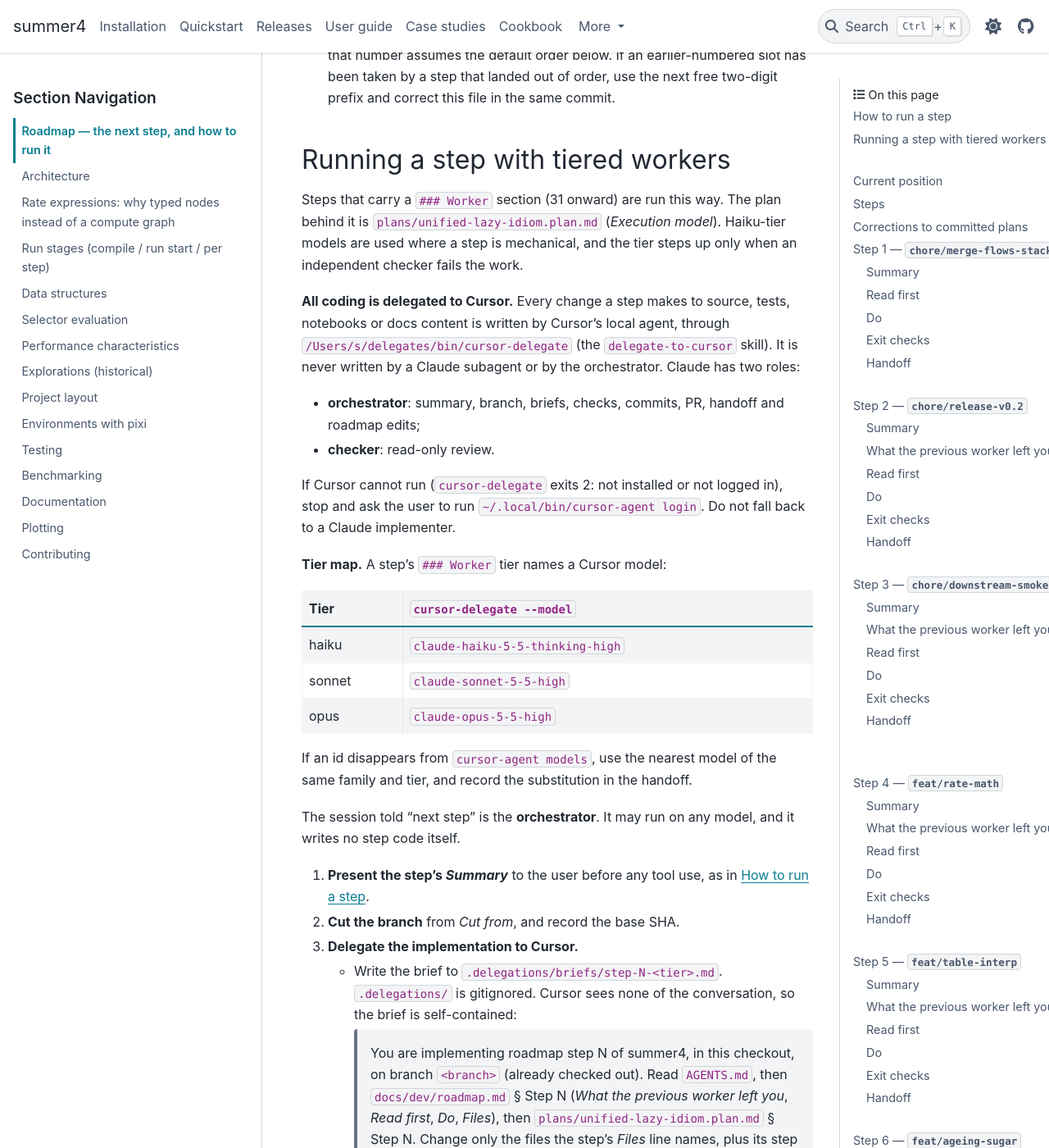
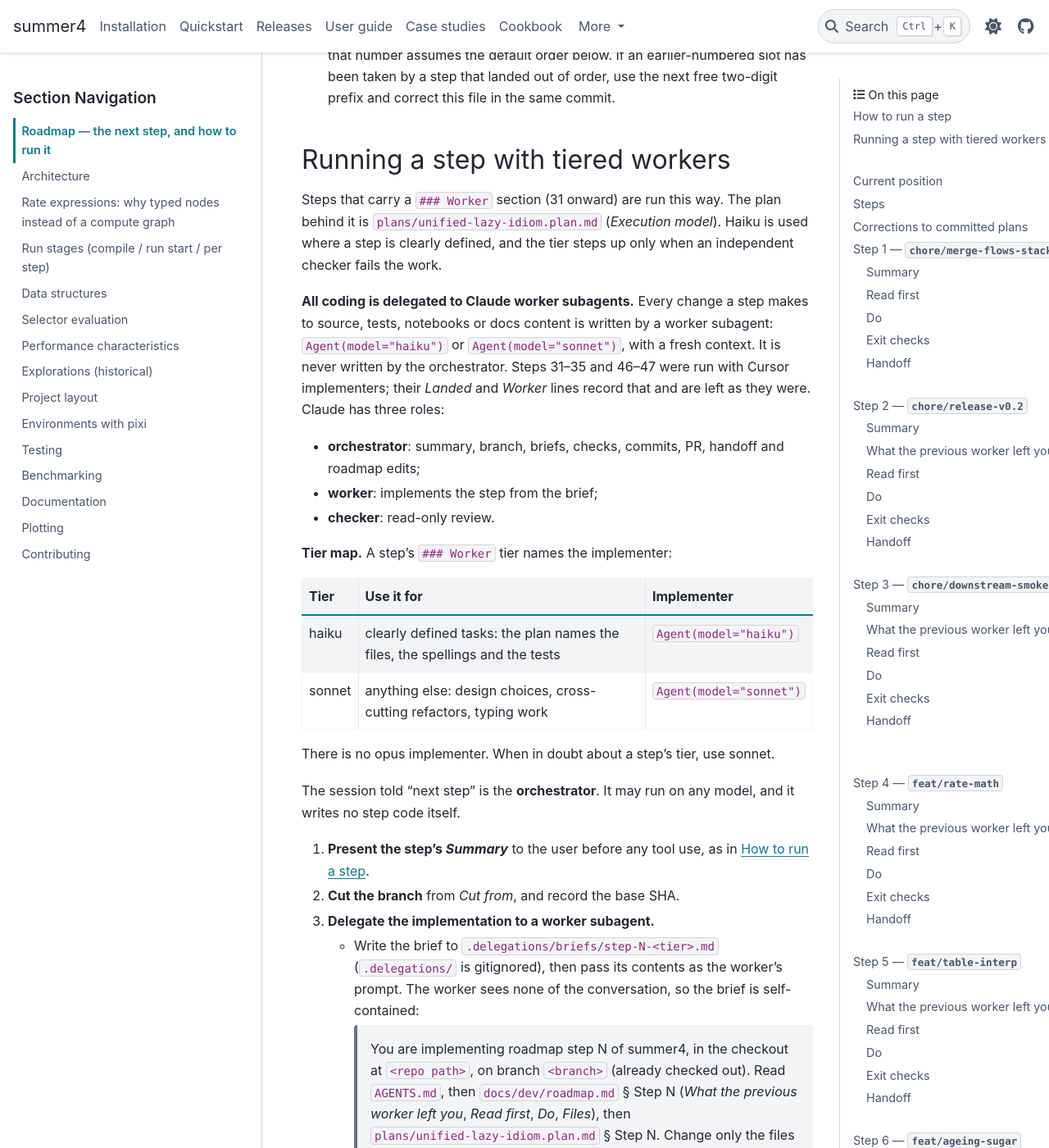
Before and after one commit to monash-emu/summer4, a Sphinx documentation site: the page built from docs/dev/roadmap.md, in a window 1280 px wide and 1400 px high, scrolled down 1935 px. Shown: the whole window at 82% size. Built offline with Sphinx 7.4.7 and the PyData theme 0.15.4, drawn with Linux system fonts in a browser that asks for light colours; some of the changed text lies outside the part shown.

Commit message:
Run roadmap steps with Claude haiku/sonnet workers instead of Cursor.
Haiku for clearly defined steps, sonnet for everything else, no opus implementer
(step 42 moves to sonnet). Steps 31-35 and 46-47 keep their Cursor records.

Co-Authored-By: Claude <noreply@anthropic.com>

```diff
--- a/docs/dev/roadmap.md
+++ b/docs/dev/roadmap.md
@@ -74,30 +74,27 @@ Two conventions that are easy to get wrong:
 ## Running a step with tiered workers
 
 Steps that carry a `### Worker` section (31 onward) are run this way. The plan behind it is
-`plans/unified-lazy-idiom.plan.md` (*Execution model*). Haiku-tier models are used where a step is
-mechanical, and the tier steps up only when an independent checker fails the work.
-
-**All coding is delegated to Cursor.** Every change a step makes to source, tests, notebooks or
-docs content is written by Cursor's local agent, through
-`/Users/s/delegates/bin/cursor-delegate` (the `delegate-to-cursor` skill). It is never written by
-a Claude subagent or by the orchestrator. Claude has two roles:
+`plans/unified-lazy-idiom.plan.md` (*Execution model*). Haiku is used where a step is clearly
+defined, and the tier steps up only when an independent checker fails the work.
+
+**All coding is delegated to Claude worker subagents.** Every change a step makes to source,
+tests, notebooks or docs content is written by a worker subagent: `Agent(model="haiku")` or
+`Agent(model="sonnet")`, with a fresh context. It is never written by the orchestrator. Steps
+31–35 and 46–47 were run with Cursor implementers; their *Landed* and *Worker* lines record that
+and are left as they were. Claude has three roles:
 
 - **orchestrator**: summary, branch, briefs, checks, commits, PR, handoff and roadmap edits;
+- **worker**: implements the step from the brief;
 - **checker**: read-only review.
 
-If Cursor cannot run (`cursor-delegate` exits 2: not installed or not logged in), stop and ask the
-user to run `~/.local/bin/cursor-agent login`. Do not fall back to a Claude implementer.
-
-**Tier map.** A step's `### Worker` tier names a Cursor model:
-
-| Tier | `cursor-delegate --model` |
-|---|---|
-| haiku | `claude-haiku-5-5-thinking-high` |
-| sonnet | `claude-sonnet-5-5-high` |
-| opus | `claude-opus-5-5-high` |
-
-If an id disappears from `cursor-agent models`, use the nearest model of the same family and
-tier, and record the substitution in the handoff.
+**Tier map.** A step's `### Worker` tier names the implementer:
+
+| Tier | Use it for | Implementer |
+|---|---|---|
+| haiku | clearly defined tasks: the plan names the files, the spellings and the tests | `Agent(model="haiku")` |
+| sonnet | anything else: design choices, cross-cutting refactors, typing work | `Agent(model="sonnet")` |
+
+There is no opus implementer. When in doubt about a step's tier, use sonnet.
 
 The session told "next step" is the **orchestrator**. It may run on any model, and it writes no
 step code itself.
@@ -105,39 +102,33 @@ step code itself.
 1. **Present the step's *Summary*** to the user before any tool use, as in
    [How to run a step](#how-to-run-a-step).
 2. **Cut the branch** from *Cut from*, and record the base SHA.
-3. **Delegate the implementation to Cursor.**
-   - Write the brief to `.delegations/briefs/step-N-<tier>.md`. `.delegations/` is gitignored.
-     Cursor sees none of the conversation, so the brief is self-contained:
-
-     > You are implementing roadmap step N of summer4, in this checkout, on branch `<branch>`
-     > (already checked out). Read `AGENTS.md`, then `docs/dev/roadmap.md` § Step N (*What the
-     > previous worker left you*, *Read first*, *Do*, *Files*), then
+3. **Delegate the implementation to a worker subagent.**
+   - Write the brief to `.delegations/briefs/step-N-<tier>.md` (`.delegations/` is gitignored),
+     then pass its contents as the worker's prompt. The worker sees none of the conversation, so
+     the brief is self-contained:
+
+     > You are implementing roadmap step N of summer4, in the checkout at `<repo path>`, on branch
+     > `<branch>` (already checked out). Read `AGENTS.md`, then `docs/dev/roadmap.md` § Step N
+     > (*What the previous worker left you*, *Read first*, *Do*, *Files*), then
      > `plans/unified-lazy-idiom.plan.md` § Step N. Change only the files the step's *Files* line
      > names, plus its step plan, tests and notebook. Run the targeted pytest files the step names
      > (`pixi run pytest tests/<file>.py -q`), plus `pixi run lint` and `pixi run format-check`.
      > Do not edit the roadmap step table, *Current position* or any *Handoff*. Do not commit,
      > push, or open a PR. Do not delete, skip or loosen an existing test unless the step names
-     > that test. In the DELEGATE REPORT list:
+     > that test. End with a WORKER REPORT listing:
      > - the files changed;
      > - the commands you ran and their results;
      > - every deviation from the plan, with the reason.
 
      On an escalated attempt, append the checker's findings and the `wip/` branch name ("reuse
      what is correct").
-   - Run it in the background:
-     `/Users/s/delegates/bin/cursor-delegate -w <repo> --allow-shell --model <tier id> --timeout 3600 -f .delegations/briefs/step-N-<tier>.md`.
-     Note the `chat_id` and the receipt directory it prints.
-   - Exit codes:
-     - **124** (timeout): resume once with
-       `cursor-delegate --resume <chat_id> -w <repo> --allow-shell "Continue the task; finish with the DELEGATE REPORT."`.
-       A second timeout counts as a FAIL.
-     - **1** (Cursor error): counts as a FAIL.
-     - **2** (setup): stop, as above.
+   - If the worker stops without a WORKER REPORT, continue it once (`SendMessage` to the same
+     agent: "Continue the task; finish with the WORKER REPORT."). A second stop counts as a FAIL.
    - **Verify; don't trust the report.**
-     - Read `<receipt>/diff.patch` and `git diff`.
+     - Read `git diff` yourself.
      - Rerun the targeted tests yourself.
      - Then commit the working tree yourself, excluding `.delegations/`, with a message ending
-       `(Cursor <model id>)`.
+       `(Claude <tier> worker)`.
    - A step that needs ordered commits (step 35: the characterisation test first) is two
      delegations, with the orchestrator committing after each one.
 4. **Run the checks.**
@@ -150,11 +141,11 @@ step code itself.
      - On 2026-10-14 there was no checkout on the mini, so they run locally until one exists.
    - A red check counts as a FAIL, with the log as the finding.
 5. **Spawn the checker.** It is a Claude subagent: `Agent(model=<checker tier>)`, with a fresh
-   context. The checker reviews only; it never edits files. It is one tier above the implementer,
-   minimum sonnet: haiku→sonnet, sonnet→opus, opus→opus (fresh context). Pass it:
+   context. The checker reviews only; it never edits files. It is one tier above the implementer:
+   haiku→sonnet, sonnet→opus. Pass it:
    - the step's roadmap and plan sections;
    - `git diff <base>...HEAD`;
-   - Cursor's DELEGATE REPORT;
+   - the worker's WORKER REPORT;
    - the step's `### Sanity check` list;
    - this instruction:
 
@@ -167,7 +158,7 @@ step code itself.
    > - (d) no new `# type: ignore`, `pytest.skip`, `xfail`, bare `except`, or digest keyed on
    >   `id(` outside `_callable_key`;
    > - (e) the notebook section has a *What to check* box, a titled plot or a displayed object, and no asserts;
-   > - (f) every deviation in the DELEGATE REPORT is recorded in the step plan.
+   > - (f) every deviation in the WORKER REPORT is recorded in the step plan.
    >
    > Reply `VERDICT: PASS` or `VERDICT: FAIL`, then numbered findings, each citing a checklist item
    > and a file:line.
@@ -175,14 +166,14 @@ step code itself.
 6. **On FAIL, escalate.**
    - Commit the attempt and push it to `wip/<slug>-<tier>`.
    - Run `git reset --hard <base>` on the step branch.
-   - Delegate again to Cursor one tier up (haiku→sonnet→opus), in a new chat, with the findings
-     and the wip branch.
-   - After an opus failure, stop and ask the user.
+   - After a haiku failure, delegate again to a fresh sonnet worker, with the findings and the wip
+     branch.
+   - After a sonnet failure, try one more fresh sonnet worker with the findings. If that fails
+     too, stop and ask the user.
 7. **On PASS, hand off.**
    - Open the PR first, with the user-gate checklist; the `**Landed:**` line needs the PR number.
    - Then make the handoff commit: the standard handoff, plus this line under `**Landed:**`:
-     `**Worker:** Cursor <model id> (<tier>); checker <tier>; attempts <n> (<models tried>); receipts <.delegations ids>.`
-   - Receipts stay local (gitignored), but their ids let the user find them.
+     `**Worker:** Claude <tier>; checker <tier>; attempts <n> (<tiers tried>).`
    - **Stop for the user gate.** Do not merge.
 
 Gate notebooks for these steps are **acceptance** notebooks, in the style of notebooks 22 and 24:
@@ -191,7 +182,7 @@ Gate notebooks for these steps are **acceptance** notebooks, in the style of not
 - a titled Plotly plot or a displayed object;
 - no asserts; the asserts live in `tests/`.
 
-Each step that touches `src/` also has Cursor write a short step plan,
+Each step that touches `src/` also has its worker write a short step plan,
 `plans/<branch-slug>.plan.md`, so that `check-branch` sees a plan change.
 `plans/unified-lazy-idiom.plan.md` itself is never edited after it lands.
 
@@ -230,7 +221,8 @@ step 28**. **Phase M** (steps 36–44, `CP6`) makes the rate tree the only
 expression type and lands **after step 28, before Track G resumes**. Step 45
 removes the deprecated doors and stays `blocked` until a release is cut after
 step 44. These steps are run with [tiered workers](#running-a-step-with-tiered-workers):
-all coding is delegated to Cursor, and Claude orchestrates and checks.
+all coding is delegated to Claude worker subagents (haiku or sonnet), and Claude
+orchestrates and checks.
 
 **Landing order after step 14.** Step numbers are not the landing order here.
 The order is fixed as:
@@ -318,6 +310,7 @@ changed about them is recorded here instead, and overrides them.
 | `tb-ports-feature-completeness` | §10.4 | Notebook `12-calibration` / step-15 `14-calibration` are taken. Step 13 ships `examples/notebooks/17-priors-and-likelihoods.ipynb`. Step 15 uses the next free `18-calibration.ipynb` |
 | `tb-ports-feature-completeness` | §10.2 | No `preprocess=` on `BayesianModel`. Run-start work uses `FlowModel.compile(prepare_fn=...)`. `futureplans/wp10-preprocess-is-prepare-fn.md` is deleted |
 | `unified-lazy-idiom` | Step 33 | `defer()` returns `Callable[..., Any]`, not `Callable[..., Defer \| OutputExpr]`. The union made every documented spelling a mypy error (`outputs[...] = defer(f)(...)`, `eval_closed(defer(...))`, `r: RateOps = defer(f)(Time())`). Keep `Any` until steps 36–38 merge the two expression languages, and do not re-widen it |
+| `unified-lazy-idiom` | *Execution model* | From 2026-10-29 workers are Claude subagents, not Cursor: haiku for clearly defined steps, sonnet for everything else, and no opus implementer (step 42 moves from opus to sonnet). A sonnet failure gets one more fresh sonnet attempt, then the orchestrator stops and asks. See [Running a step with tiered workers](#running-a-step-with-tiered-workers) |
 
 ---
 
@@ -2666,8 +2659,7 @@ lands on `feat/stage-lattice` and creates the Phase M gate notebook
 
 ### Worker
 
-Implementer: **haiku**, delegated to Cursor
-(`--model claude-haiku-5-5-thinking-high`). Checker: **sonnet**.
+Implementer: **haiku** (Claude worker subagent). Checker: **sonnet**.
 Escalate per [Running a step with tiered workers](#running-a-step-with-tiered-workers).
 
 ### Files
@@ -2735,7 +2727,7 @@ Post-solve quantities become `RateOps` nodes: `Saved(quantity)`,
 
 ### Worker
 
-Implementer: **sonnet**, delegated to Cursor (`--model claude-sonnet-5-5-high`).
+Implementer: **sonnet** (Claude worker subagent).
 Checker: **opus**. Escalate per [Running a step with tiered
 workers](#running-a-step-with-tiered-workers).
 
@@ -2805,7 +2797,7 @@ escape for the nine reserved names. Save specs dispatch `np.*`. It lands on
 
 ### Worker
 
-Implementer: **sonnet**, delegated to Cursor (`--model claude-sonnet-5-5-high`).
+Implementer: **sonnet** (Claude worker subagent).
 Checker: **opus**. Escalate per [Running a step with tiered
 workers](#running-a-step-with-tiered-workers).
 
@@ -2883,7 +2875,7 @@ hoisting. It lands on `feat/shared-nodes-and-fields`.
 
 ### Worker
 
-Implementer: **sonnet**, delegated to Cursor (`--model claude-sonnet-5-5-high`).
+Implementer: **sonnet** (Claude worker subagent).
 Checker: **opus**. Escalate per [Running a step with tiered
 workers](#running-a-step-with-tiered-workers).
 
@@ -2950,7 +2942,7 @@ are deprecated. It lands on `feat/save-expressions` and closes `CX32`.
 
 ### Worker
 
-Implementer: **sonnet**, delegated to Cursor (`--model claude-sonnet-5-5-high`).
+Implementer: **sonnet** (Claude worker subagent).
 Checker: **opus**. Escalate per [Running a step with tiered
 workers](#running-a-step-with-tiered-workers).
 
@@ -3019,7 +3011,7 @@ back. `derived_fn` models keep today's exact behaviour, R3 included, until step
 
 ### Worker
 
-Implementer: **sonnet**, delegated to Cursor (`--model claude-sonnet-5-5-high`).
+Implementer: **sonnet** (Claude worker subagent).
 Checker: **opus**. Escalate per [Running a step with tiered
 workers](#running-a-step-with-tiered-workers).
 
@@ -3092,7 +3084,7 @@ closes `CX33` and `CX11`.
 
 ### Worker
 
-Implementer: **sonnet**, delegated to Cursor (`--model claude-sonnet-5-5-high`).
+Implementer: **sonnet** (Claude worker subagent).
 Checker: **opus**. Escalate per [Running a step with tiered
 workers](#running-a-step-with-tiered-workers).
 
@@ -3164,8 +3156,8 @@ step opens with a go/no-go spike. It lands on `feat/typed-stages` and closes
 
 ### Worker
 
-Implementer: **opus**, delegated to Cursor (`--model claude-opus-5-5-high`).
-Checker: **opus (fresh context)**. Escalate per [Running a step with tiered
+Implementer: **sonnet** (Claude worker subagent; was opus under Cursor, and there is no
+opus implementer). Checker: **opus**. Escalate per [Running a step with tiered
 workers](#running-a-step-with-tiered-workers).
 
 ### Files
@@ -3237,7 +3229,7 @@ M user gate. It lands on `docs/unified-lazy-idiom` and finishes Phase M.
 
 ### Worker
 
-Implementer: **sonnet**, delegated to Cursor (`--model claude-sonnet-5-5-high`).
+Implementer: **sonnet** (Claude worker subagent).
 Checker: **opus**. Escalate per [Running a step with tiered
 workers](#running-a-step-with-tiered-workers).
 
@@ -3306,8 +3298,7 @@ on `chore/remove-deprecated-doors`.
 
 ### Worker
 
-Implementer: **haiku**, delegated to Cursor
-(`--model claude-haiku-5-5-thinking-high`). Checker: **sonnet**.
+Implementer: **haiku** (Claude worker subagent). Checker: **sonnet**.
 Escalate per [Running a step with tiered workers](#running-a-step-with-tiered-workers).
 
 ### Files
```
